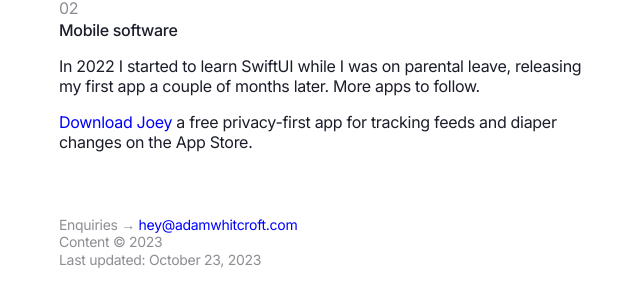
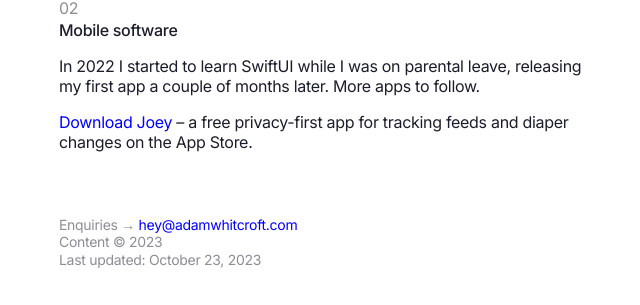
Before and after one commit to AdamWhitcroft/adamwhitcroft.github.io, a Jekyll site: the page built from index.md, in a window 1280 px wide. Shown: the part 584-889 px from the top of the page, without its empty margins (309-949 px from the left). Built offline with Jekyll 4.4.1, drawn with Linux system fonts in a browser that asks for light colours.

Commit message:
minor typo in software section

```diff
--- a/index.md
+++ b/index.md
@@ -22,4 +22,4 @@ I love making iOS and macOS app icons. I haven't been doing it all that long, bu
 
 In 2022 I started to learn SwiftUI while I was on parental leave, releasing my first app a couple of months later. More apps to follow.
 
-[Download Joey](https://apps.apple.com/ca/app/joey/id1640592100) a free privacy-first app for tracking feeds and diaper changes on the App Store.
+[Download Joey](https://apps.apple.com/ca/app/joey/id1640592100) -- a free privacy-first app for tracking feeds and diaper changes on the App Store.
```
